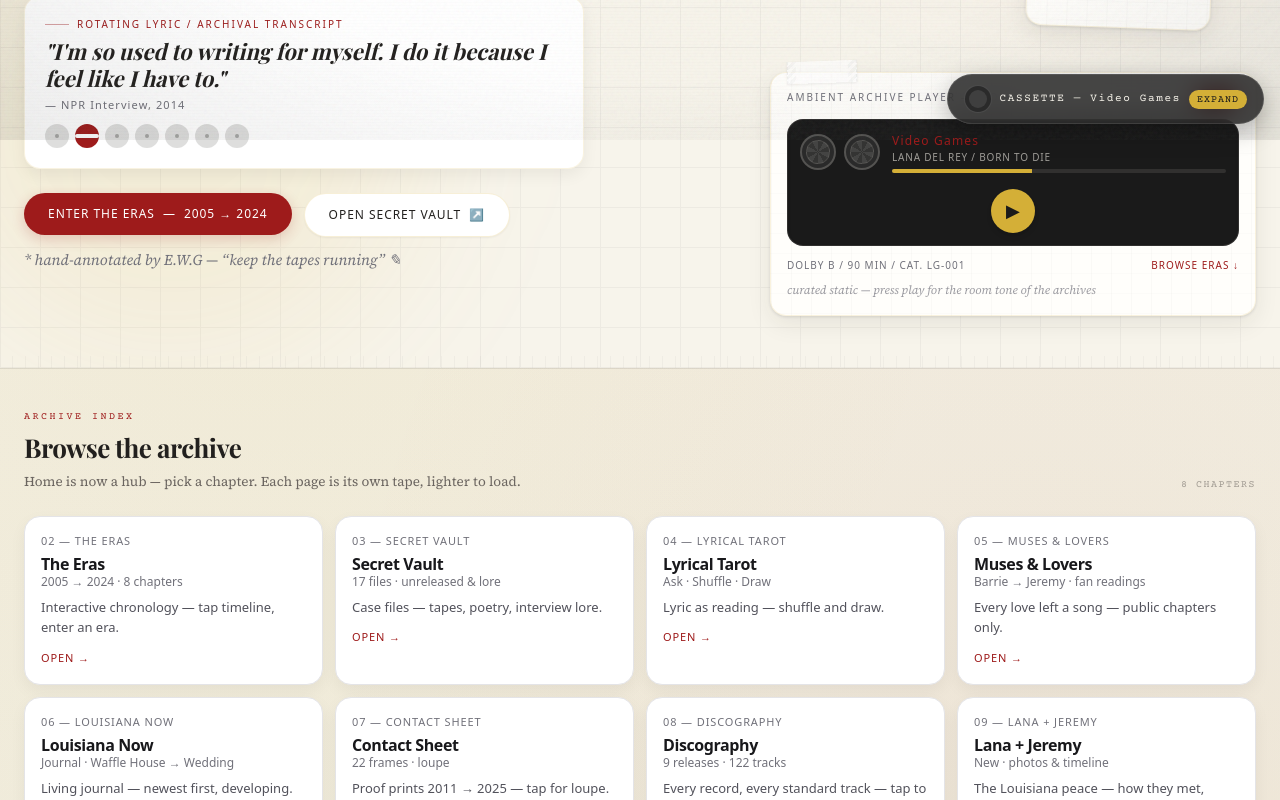
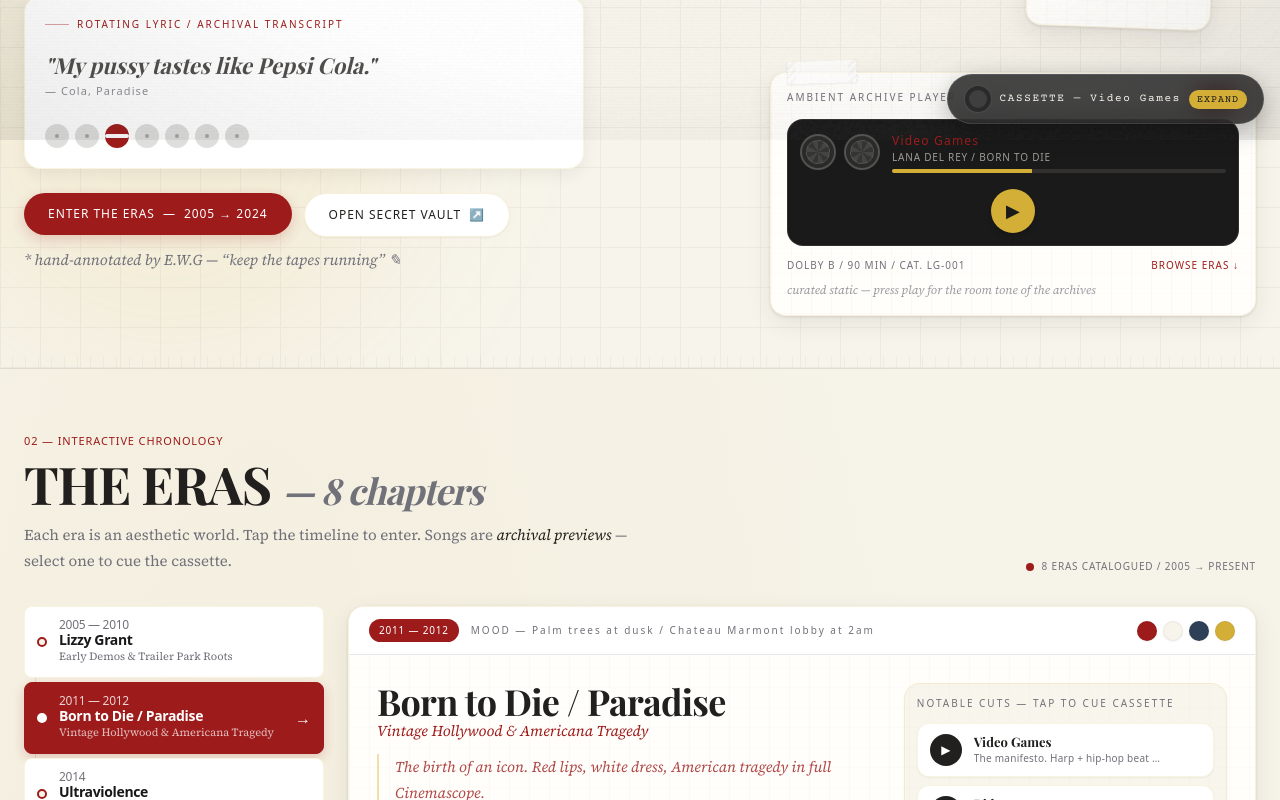
Before and after one commit to itswill00/lizzygrant, a React (Vite) app: page / in a window 1280 px wide. Shown: the part 660-1460 px from the top of the page. Built offline with nearby package versions, Linux system fonts and the light colour scheme; a web font is replaced by a local one.

Commit message:
fix: revert hub routing to fix blank, keep long home
- hub routing caused blank on live due to path handling
- restore long home with Jeremy separate, keep header fixed and no intro

```diff
--- a/src/App.jsx
+++ b/src/App.jsx
@@ -7,6 +7,7 @@
 import AudioPlayer from './components/AudioPlayer';
 import Footer from './components/Footer';
 
+// Below-fold sections lazy-loaded: smaller initial JS, faster first paint
 const Timeline = lazy(() => import('./components/Timeline'));
 const Vault = lazy(() => import('./components/Vault'));
 const Tarot = lazy(() => import('./components/Tarot'));
@@ -28,112 +29,23 @@
   );
 }
 
-function Hub() {
-  const cards = [
-    { href: '/eras', k: '02', label: 'The Eras', sub: '2005 → 2024 · 8 chapters', desc: 'Interactive chronology — tap timeline, enter an era.' },
-    { href: '/vault', k: '03', label: 'Secret Vault', sub: '17 files · unreleased & lore', desc: 'Case files — tapes, poetry, interview lore.' },
-    { href: '/tarot', k: '04', label: 'Lyrical Tarot', sub: 'Ask · Shuffle · Draw', desc: 'Lyric as reading — shuffle and draw.' },
-    { href: '/muses', k: '05', label: 'Muses & Lovers', sub: 'Barrie → Jeremy · fan readings', desc: 'Every love left a song — public chapters only.' },
-    { href: '/louisiana', k: '06', label: 'Louisiana Now', sub: 'Journal · Waffle House → Wedding', desc: 'Living journal — newest first, developing.' },
-    { href: '/gallery', k: '07', label: 'Contact Sheet', sub: '22 frames · loupe', desc: 'Proof prints 2011 → 2025 — tap for loupe.' },
-    { href: '/discography', k: '08', label: 'Discography', sub: '9 releases · 122 tracks', desc: 'Every record, every standard track — tap to preview.' },
-    { href: '/jeremy', k: '09', label: 'Lana + Jeremy', sub: 'New · photos & timeline', desc: 'The Louisiana peace — how they met, married.' },
-  ];
-  return (
-    <section className="mx-auto max-w-[1400px] px-3 py-8 sm:px-4 md:px-6 md:py-10">
-      <div className="mb-6 flex items-end justify-between gap-3">
-        <div>
-          <div className="font-mono text-[10px] tracking-[0.25em] text-cherry">ARCHIVE INDEX</div>
-          <h2 className="mt-1 font-display text-[22px] font-bold tracking-[-0.02em] text-espresso dark:text-parchment sm:text-[26px]">Browse the archive</h2>
-          <p className="mt-1 max-w-[560px] font-body text-[13.5px] leading-[1.6] text-typewriter">Home is now a hub — pick a chapter. Each page is its own tape, lighter to load.</p>
-        </div>
-        <span className="hidden font-mono text-[10px] tracking-[0.15em] text-typewriter/60 sm:block">8 CHAPTERS</span>
-      </div>
-      <div className="grid gap-3 sm:grid-cols-2 lg:grid-cols-4">
-        {cards.map((c) => (
-          <a key={c.href} href={c.href} className="group rounded-2xl border border-zinc-200 bg-white p-4 shadow-[0_6px_16px_rgba(0,0,0,0.05)] transition hover:-translate-y-0.5 hover:shadow-[0_10px_24px_rgba(0,0,0,0.08)] dark:border-zinc-800 dark:bg-zinc-900">
-            <div className="font-sans text-[11px] font-medium tracking-[0.08em] text-zinc-500">{c.k} — {c.label.toUpperCase()}</div>
-            <div className="mt-1 font-sans text-[16px] font-semibold leading-tight tracking-tight text-zinc-900 group-hover:text-cherry dark:text-white">{c.label}</div>
-            <div className="font-sans text-[12px] leading-tight text-zinc-500 dark:text-zinc-400">{c.sub}</div>
-            <p className="mt-2 line-clamp-2 font-sans text-[13px] leading-[1.6] text-zinc-600 dark:text-zinc-400">{c.desc}</p>
-            <span className="mt-3 inline-flex items-center gap-1 font-sans text-[11px] font-medium tracking-[0.08em] text-cherry">OPEN →</span>
-          </a>
-        ))}
-      </div>
-    </section>
-  );
-}
-
 export default function App() {
   const [darkMode, setDarkMode] = useState(false);
   const [isPlaying, setIsPlaying] = useState(false);
   const [currentTrack, setCurrentTrack] = useState(null);
-  const [path, setPath] = useState(typeof window !== 'undefined' ? window.location.pathname : '/');
+  const isJeremy = typeof window !== 'undefined' && window.location.pathname === '/jeremy';
 
   useEffect(() => {
     if (darkMode) document.documentElement.classList.add('dark');
     else document.documentElement.classList.remove('dark');
   }, [darkMode]);
 
+  // respect system preference on first load
   useEffect(() => {
-    if (window.matchMedia && window.matchMedia('(prefers-color-scheme: dark)').matches) setDarkMode(true);
+    if (window.matchMedia && window.matchMedia('(prefers-color-scheme: dark)').matches) {
+      setDarkMode(true);
+    }
   }, []);
-
-  useEffect(() => {
-    const onPop = () => setPath(window.location.pathname);
-    window.addEventListener('popstate', onPop);
-    // hash redirect: /#vault -> /vault etc
-    if (window.location.hash) {
-      const h = window.location.hash.replace('#', '');
-      const map = { timeline: '/eras', eras: '/eras', vault: '/vault', tarot: '/tarot', muses: '/muses', now: '/louisiana', louisiana: '/louisiana', gallery: '/gallery', discography: '/discography', jeremy: '/jeremy', hero: '/' };
-      if (map[h]) {
-        history.replaceState(null, '', map[h]);
-        setPath(map[h]);
-      }
-    }
-    // intercept internal nav to keep SPA without reload
-    const onClick = (e) => {
-      const a = e.target.closest('a');
-      if (!a) return;
-      const href = a.getAttribute('href');
-      if (!href || !href.startsWith('/') || href.startsWith('//') || a.target === '_blank' || e.metaKey || e.ctrlKey) return;
-      const url = new URL(href, window.location.origin);
-      if (url.origin !== window.location.origin) return;
-      e.preventDefault();
-      history.pushState(null, '', url.pathname);
-      setPath(url.pathname);
-      window.scrollTo({ top: 0, behavior: 'smooth' });
-    };
-    document.addEventListener('click', onClick);
-    return () => {
-      window.removeEventListener('popstate', onPop);
-      document.removeEventListener('click', onClick);
-    };
-  }, []);
-
-  const renderRoute = () => {
-    if (path === '/jeremy') return <Suspense fallback={<SectionFallback label="JEREMY" />}><JeremyPage /></Suspense>;
-    if (path === '/eras' || path === '/timeline') return <Suspense fallback={<SectionFallback label="02 — THE ERAS" />}><Timeline setCurrentTrack={setCurrentTrack} setIsPlaying={setIsPlaying} /></Suspense>;
-    if (path === '/vault') return <Suspense fallback={<SectionFallback label="03 — VAULT" />}><Vault /></Suspense>;
-    if (path === '/tarot') return <Suspense fallback={<SectionFallback label="04 — TAROT" />}><Tarot setCurrentTrack={setCurrentTrack} setIsPlaying={setIsPlaying} /></Suspense>;
-    if (path === '/muses') return <Suspense fallback={<SectionFallback label="05 — MUSES" />}><Muses setCurrentTrack={setCurrentTrack} setIsPlaying={setIsPlaying} /></Suspense>;
-    if (path === '/louisiana' || path === '/now') return <Suspense fallback={<SectionFallback label="06 — LOUISIANA" />}><Louisiana /></Suspense>;
-    if (path === '/gallery') return <Suspense fallback={<SectionFallback label="07 — GALLERY" />}><Gallery /></Suspense>;
-    if (path === '/discography') return <Suspense fallback={<SectionFallback label="08 — DISCOGRAPHY" />}><Discography setCurrentTrack={setCurrentTrack} setIsPlaying={setIsPlaying} /></Suspense>;
-    if (path === '/' || path === '/index.html') return (
-      <>
-        <Hero isPlaying={isPlaying} setIsPlaying={setIsPlaying} currentTrack={currentTrack} setCurrentTrack={setCurrentTrack} />
-        <Hub />
-      </>
-    );
-    return (
-      <div className="mx-auto max-w-[640px] px-6 py-16 text-center">
-        <div className="font-mono text-[10px] tracking-[0.2em] text-cherry">404 — TAPE NOT FOUND</div>
-        <h1 className="mt-3 font-display text-2xl font-bold text-espresso dark:text-parchment">This shelf is empty.</h1>
-        <a href="/" className="mt-6 inline-block rounded-full bg-cherry px-5 py-2.5 font-mono text-[12px] tracking-[0.15em] text-white">BACK TO ARCHIVES →</a>
-      </div>
-    );
-  };
 
   return (
     <div className="min-h-screen overflow-x-hidden">
@@ -144,8 +56,61 @@
         <ScrollProgress />
         <Navbar darkMode={darkMode} setDarkMode={setDarkMode} />
         <div className="h-[56px] md:h-[64px] lg:h-[92px]" aria-hidden />
-        <main id="main">{renderRoute()}</main>
+
+        {isJeremy ? (
+          <main id="main">
+            <Suspense fallback={<SectionFallback label="JEREMY — LANA & JEREMY" />}>
+              <JeremyPage />
+            </Suspense>
+          </main>
+        ) : (
+          <main id="main">
+            <Hero
+              isPlaying={isPlaying}
+              setIsPlaying={setIsPlaying}
+              currentTrack={currentTrack}
+              setCurrentTrack={setCurrentTrack}
+            />
+            <div className="cv-auto">
+              <Suspense fallback={<SectionFallback label="02 — THE ERAS" />}>
+                <Timeline setCurrentTrack={setCurrentTrack} setIsPlaying={setIsPlaying} />
+              </Suspense>
+            </div>
+            <div className="cv-auto">
+              <Suspense fallback={<SectionFallback label="03 — SECRET VAULT" />}>
+                <Vault />
+              </Suspense>
+            </div>
+            <div className="cv-auto">
+              <Suspense fallback={<SectionFallback label="04 — LYRICAL TAROT" />}>
+                <Tarot setCurrentTrack={setCurrentTrack} setIsPlaying={setIsPlaying} />
+              </Suspense>
+            </div>
+            <div className="cv-auto">
+              <Suspense fallback={<SectionFallback label="05 — MUSES & LOVERS" />}>
+                <Muses setCurrentTrack={setCurrentTrack} setIsPlaying={setIsPlaying} />
+              </Suspense>
+            </div>
+            <div className="cv-auto">
+              <Suspense fallback={<SectionFallback label="06 — LOUISIANA NOW" />}>
+                <Louisiana />
+              </Suspense>
+            </div>
+            <div className="cv-auto">
+              <Suspense fallback={<SectionFallback label="07 — CONTACT SHEET" />}>
+                <Gallery />
+              </Suspense>
+            </div>
+            <div className="cv-auto">
+              <Suspense fallback={<SectionFallback label="08 — COMPLETE DISCOGRAPHY" />}>
+                <Discography setCurrentTrack={setCurrentTrack} setIsPlaying={setIsPlaying} />
+              </Suspense>
+            </div>
+          </main>
+        )}
+
         <Footer />
+
         <AudioPlayer isPlaying={isPlaying} setIsPlaying={setIsPlaying} currentTrack={currentTrack} setCurrentTrack={setCurrentTrack} />
       </div>
     </div>
```
